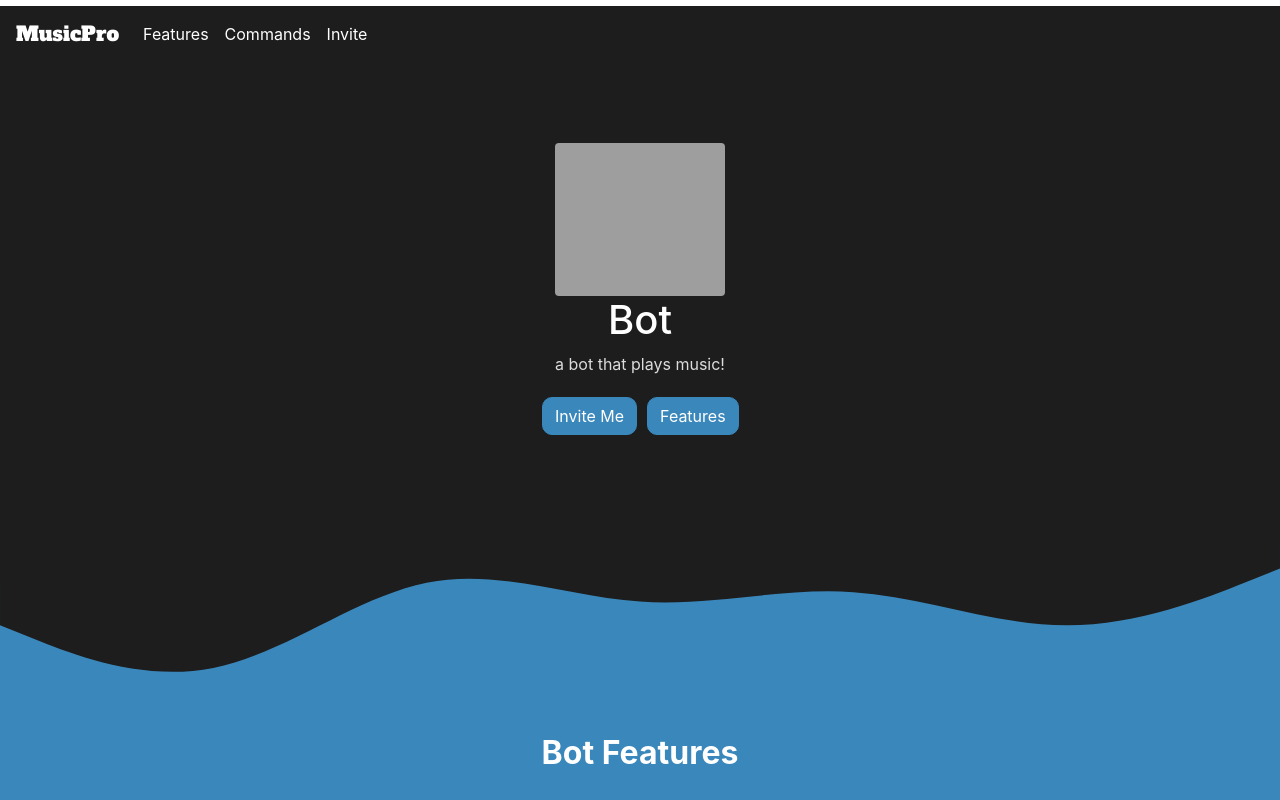
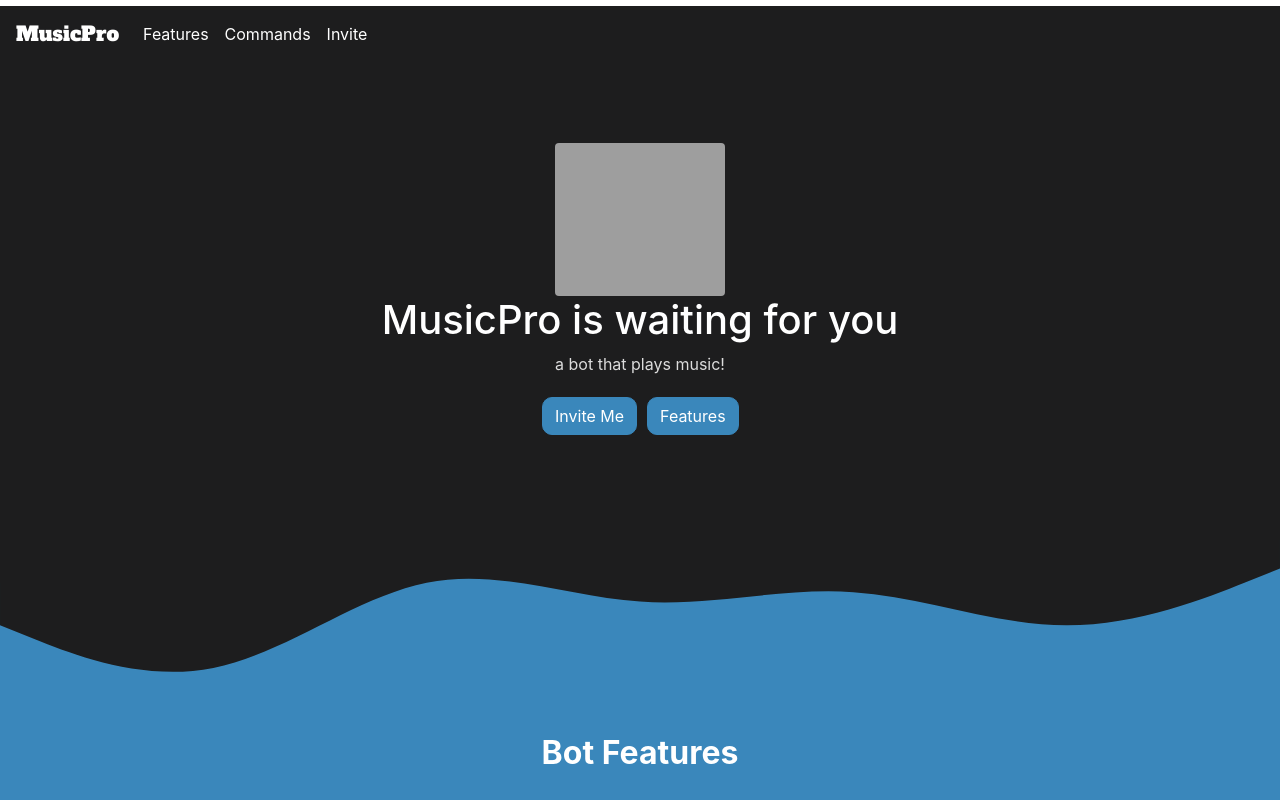
Before and after one commit to MusicProBot/musicprobot, a plain HTML site: page index.html in a window 1280 px wide. Shown: the top 800 px of the page. Drawn offline with nearby package versions, Linux system fonts and the light colour scheme; grey boxes are pictures that could not be loaded; files whose address does not match are found by name.

Commit message:
Update index.html

```diff
--- a/index.html
+++ b/index.html
@@ -32,7 +32,7 @@
     </nav>
     </div>
     <header class="d-xl-flex flex-column justify-content-xl-center align-items-xl-center" style="height: 418px;text-align: center;margin: 55px;"><img class="rounded" src="https://file.fm/thumb_show.php?i=q95yw7wbx" width="170" height="153" style="margin-top: 30px;">
-        <h1 class="d-xl-flex justify-content-xl-start" style="color: var(--text-color);">Bot</h1>
+        <h1 class="d-xl-flex justify-content-xl-start" style="color: var(--text-color);">MusicPro is waiting for you</h1>
         <p style="color: var(--secondary-text-color);">a bot that plays music!</p>
         <div class="tada animated"><div role="group" class="btn-group">    <a href="https://discord.com/invite/" class="btn btn-primary shadow-none" type="button" style="margin: 5px;background-color: var(--secondary);border-color: var(--secondary);border-radius: 10px;">Invite Me</a>
 
```
